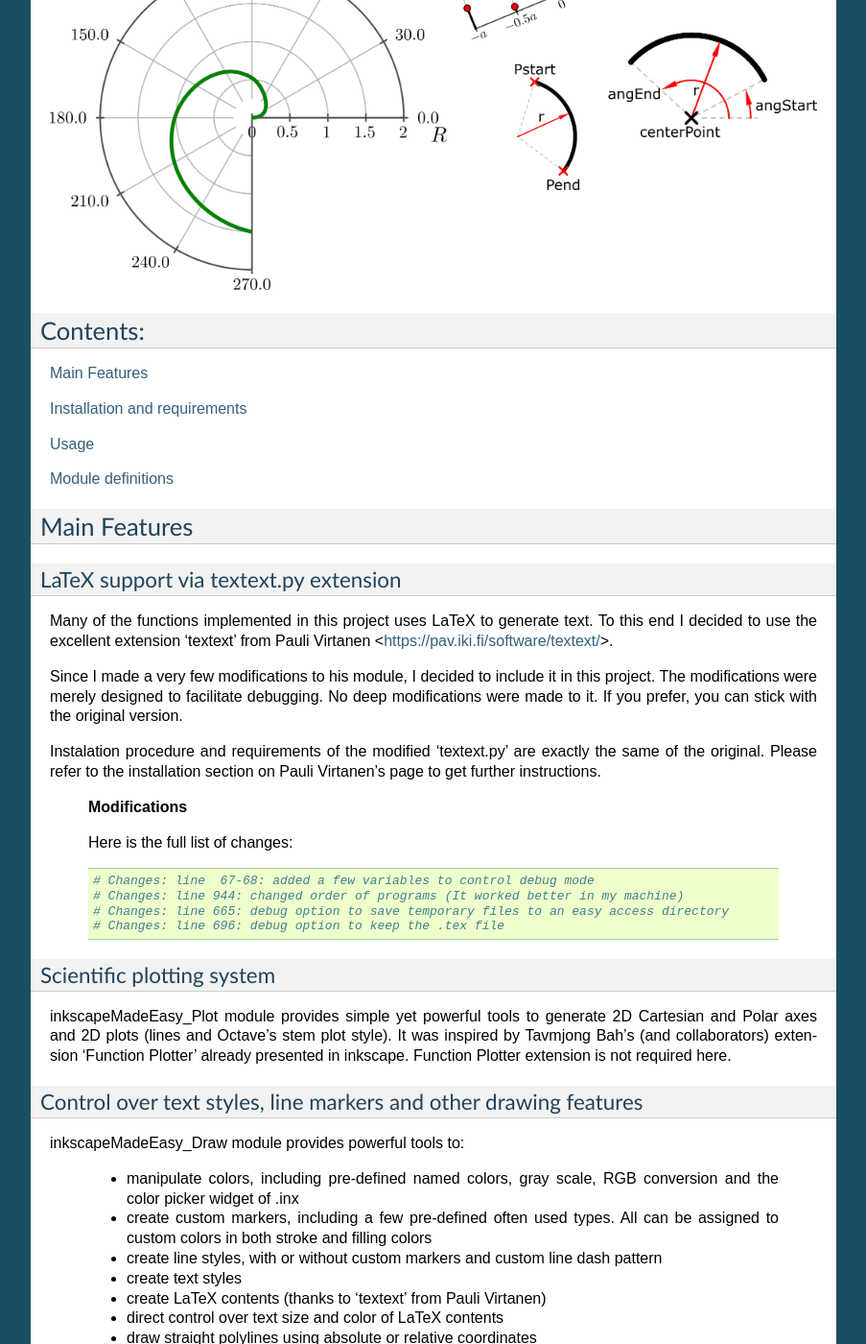
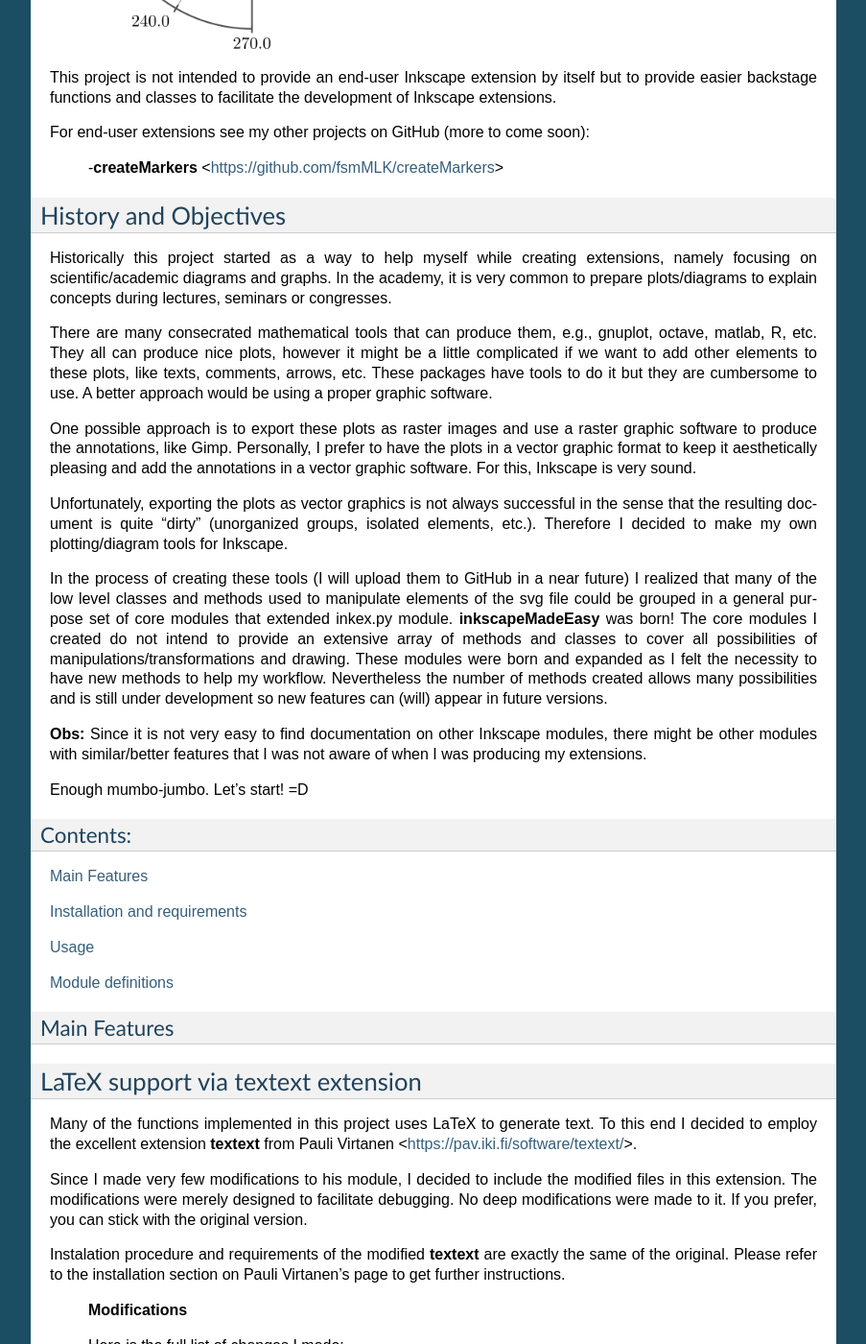
Before and after one commit to fsmMLK/inkscapeMadeEasy, a Sphinx documentation site: the page built from docs/source/index.rst, in a window 1280 px wide and 1400 px high, scrolled down 800 px. Shown: the whole window at 96% size, without its empty margins (198-1101 px from the left). Built offline with Sphinx 7.4.7, drawn with Linux system fonts in a browser that asks for light colours; formulas are drawn with MathJax 3; some of the changed text lies outside the part shown.

Commit message:
documentation fixes

```diff
--- a/docs/source/index.rst
+++ b/docs/source/index.rst
@@ -6,24 +6,40 @@
 Welcome to inkscapeMadeEasy's documentation!
 ********************************************
 
-This set of python modules is intended to extend Aaron Spike's inkex.py module, adding functions to help the development of new extensions for inkscape <https://inkscape.org>.
+This set of python modules is intended to extend Aaron Spike's inkex.py module, adding functions to help the development of new extensions for Inkscape <https://inkscape.org>.
 
 Here you will find methods and classes to deal with drawings, styles, markers, texts, plots, etc. It is a work-in-progress project and new features will be added in the future. However there is no roadmap right now.
 
-This project is not intended to provide an end-user inkscape extension by itself but to provide easier backstage functions and classes to facilitate the development of inkscape extensions.
+.. image:: ../imagesDocs/samples_01.png
+          :width: 800px
 
-For end-user extensions see my other projects on GitHub (they will be uploaded soon).
+This project is not intended to provide an end-user Inkscape extension by itself but to provide easier backstage functions and classes to facilitate the development of Inkscape extensions.
 
-Historically this project started as a way to help myself while creating extensions, namely focusing on scientific/academic diagrams and graphs. Therefore these modules do not intend to provide an extensive array of functions and classes to cover all possibilities of configurations, styles and etc. The modules were born and expanded as I felt the necessity to have new functions to help my workflow. Due to this, there might be other modules with similar/better features that I didn't find before.
+For end-user extensions see my other projects on GitHub (more to come soon):
+
+  -**createMarkers**  <https://github.com/fsmMLK/createMarkers>
+
+History and Objectives
+----------------------
+
+Historically this project started as a way to help myself while creating extensions, namely focusing on scientific/academic diagrams and graphs. In the academy, it is very common to prepare plots/diagrams to explain concepts during lectures, seminars or congresses.
+
+There are many consecrated mathematical tools that can produce them, e.g., gnuplot, octave, matlab, R, etc. They all can produce nice plots, however it might be a little complicated if we want to add other elements to these plots, like texts, comments, arrows, etc. These packages have tools to do it but they are cumbersome to use. A better approach would be using a proper graphic software.
+
+One possible approach is to export these plots as raster images and use a raster graphic software to produce the annotations, like Gimp. Personally, I prefer to have the plots in a vector graphic format to keep it aesthetically pleasing and add the annotations in a vector graphic software. For this, Inkscape is very sound.
+
+Unfortunately, exporting the plots as vector graphics is not always successful in the sense that the resulting document is quite "dirty" (unorganized groups, isolated elements, etc.). Therefore I decided to make my own plotting/diagram tools for Inkscape.
+
+
+In the process of creating these tools (I will upload them to GitHub in a near future) I realized that many of the low level classes and methods used to manipulate elements of the svg file could be grouped in a general purpose set of core modules that extended inkex.py module. **inkscapeMadeEasy** was born! The core modules I created do not intend to provide an extensive array of methods and classes to cover all possibilities of manipulations/transformations and drawing. These modules were born and expanded as I felt the necessity to have new methods to help my workflow. Nevertheless the number of methods created allows many possibilities and is still under development so new features can (will) appear in future versions.
+
+**Obs:** Since it is not very easy to find documentation on other Inkscape modules, there might be other modules with similar/better features that I was not aware of when I was producing my extensions.
+
+
 
 Enough mumbo-jumbo. Let's start! =D
 
 
-
-
-
-.. image:: ../imagesDocs/samples_01.png
-          :width: 800px
 
 Contents:
 ==========================================
@@ -43,18 +59,18 @@ Contents:
 Main Features
 =============
 
-LaTeX support via textext.py extension
+LaTeX support via textext extension
 --------------------------------------
 
-Many of the functions implemented in this project uses LaTeX to generate text. To this end I decided to use the excellent extension 'textext' from Pauli Virtanen  <https://pav.iki.fi/software/textext/>.
+Many of the functions implemented in this project uses LaTeX to generate text. To this end I decided to employ the excellent extension **textext** from Pauli Virtanen  <https://pav.iki.fi/software/textext/>.
 
-Since I made a very few modifications to his module, I decided to include it in this project. The modifications were merely designed to facilitate debugging. No deep modifications were made to it. If you prefer, you can stick with the original version.
+Since I made very few modifications to his module, I decided to include the modified files in this extension. The modifications were merely designed to facilitate debugging. No deep modifications were made to it. If you prefer, you can stick with the original version.
 
-Instalation procedure and requirements of the modified 'textext.py' are exactly the same of the original. Please refer to the installation section on Pauli Virtanen's page to get further instructions.
+Instalation procedure and requirements of the modified **textext** are exactly the same of the original. Please refer to the installation section on Pauli Virtanen's page to get further instructions.
 
   **Modifications**
 
-  Here is the full list of changes::
+  Here is the full list of changes I made::
 
     # Changes: line  67-68: added a few variables to control debug mode
     # Changes: line 944: changed order of programs (It worked better in my machine)
@@ -64,7 +80,7 @@ Instalation procedure and requirements of the modified 'textext.py' are exactly
 Scientific plotting system
 --------------------------
 
-inkscapeMadeEasy_Plot module provides simple yet powerful tools to generate 2D Cartesian and Polar axes and 2D plots (lines and Octave's stem plot style). It was inspired by Tavmjong Bah's (and collaborators) extension 'Function Plotter' already presented in inkscape. Function Plotter extension is not required here.
+inkscapeMadeEasy_Plot module provides simple yet powerful tools to generate 2D Cartesian and Polar axes and 2D plots (lines and Octave's stem plot style). It was inspired by Tavmjong Bah's (and collaborators) extension **Function Plotter** already presented in Inkscape. Function Plotter extension is not required here.
 
 Control over text styles, line markers and other drawing features
 -----------------------------------------------------------------
@@ -75,7 +91,7 @@ inkscapeMadeEasy_Draw module provides powerful tools to:
  - create custom markers, including a few pre-defined often used types. All can be assigned to custom colors in both stroke and filling colors
  - create line styles, with or without custom markers and custom line dash pattern
  - create text styles
- - create LaTeX contents (thanks to 'textext' from Pauli Virtanen)
+ - create LaTeX contents (thanks to **textext** from Pauli Virtanen)
  - direct control over text size and color of LaTeX contents
  - draw straight polylines using absolute or relative coordinates
  - draw arcs given the start and end points and its radius
@@ -87,25 +103,25 @@ Useful backstage functions
 
 inkscapeMadeEasy_Base module inherits inkex.py module, extending it by providing useful core functions:
 
- - Dump objects to a text file. Rationale: As of today, 2016, inkscape does not return the stdout() during python code run. This method overcomes partially this issue by sending the object to a text file.
+ - Dump objects to a text file. Rationale: As of today, 2016, Inkscape does not return the stdout() during python code run. This method overcomes partially this issue by sending the object to a text file.
  - unique ID number generator (adapted from inkex.py)
- - list defined elements (e.g. markers) in the current documentation
+ - list defined elements (e.g. markers) in the current document
  - create groups
  - get the resulting transformation matrix of an object, even when multiple transformations are stacked
  - rotate, scale and move objects
  - find markers
- - get the list of points of an object or group. If the object is a group the method searches points recursively. All transformations are properly applied to all points
+ - get the list of points coordinates of an object or group. If the object is a group the method searches points recursively. Any eventual transformations are properly applied to the points before listing them
  - get the bounding box of an object or group
  - get the center of the bounding box of an object or group
 
 Installation and requirements
 ==========================================
 
-These modules were partially developed in inkscape 0.48 and partially in 0.91 in Linux (Kubuntu 12.04 and 14.04). They should work on both versions of inkscape. Also, they should work in differente OSs too as long as all requirements are installed.
+These modules were partially developed in Inkscape 0.48 and 0.91 in Linux (Kubuntu 12.04 and 14.04). They should work on both versions of Inkscape. Also, they should work in differente OSs too as long as all requirements are met.
 
-The following python modules are required: inkex, re, lxml, numpy, math, simplestyle (inkex submodule), textext, sys and os.
+The following python modules are required: inkex (comes with inkscape), re, lxml, numpy, math, simplestyle (comes with inkscape), textext (inside the subfolder textextLib), sys and os.
 
-In order to install inkscapeMadeEasy, your inkscape extension directory must contains the following structure
+In order to install inkscapeMadeEasy, your Inkscape extension directory must contain the following structure
 
 >>> inkscape/extensions/
 >>>             |-- inkscapeMadeEasy_Base.py
@@ -117,7 +133,7 @@ In order to install inkscapeMadeEasy, your inkscape extension directory must con
 >>>                 |-- textext.inx
 >>>                 |-- textext.py
 
-You can find all the files in github
+You can find all the files on GitHub
 
 Usage
 ==========================================
@@ -126,7 +142,7 @@ These modules are not intended to serve as extensions by themselves. Instead you
 
 For examples on how to use, please take a look at the examples provided below and also check my other extension projects on GitHub (more to come soon):
 
--createMarkers  <https://github.com/fsmMLK/createMarkers>
+  -**createMarkers**  <https://github.com/fsmMLK/createMarkers>
 
 
 
```
Also changed, not shown: README.md (+20 -7 lines).
